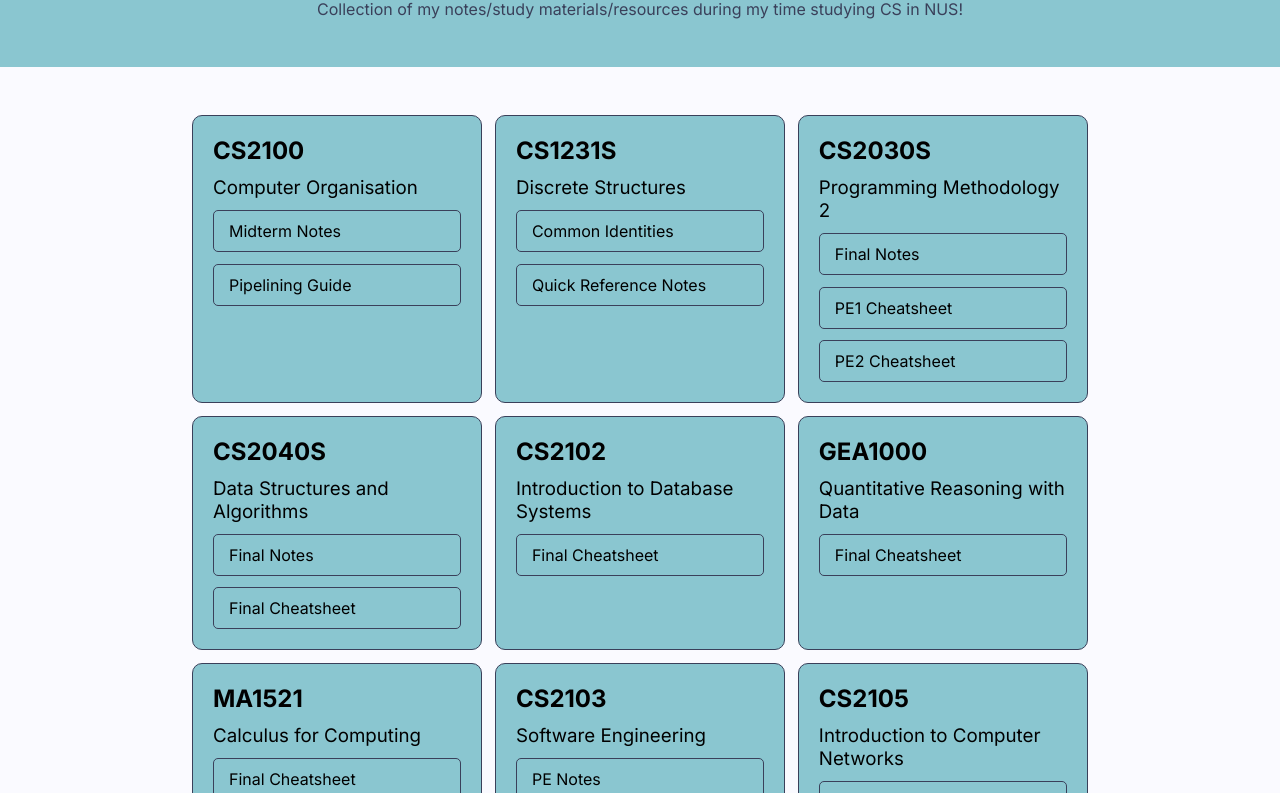
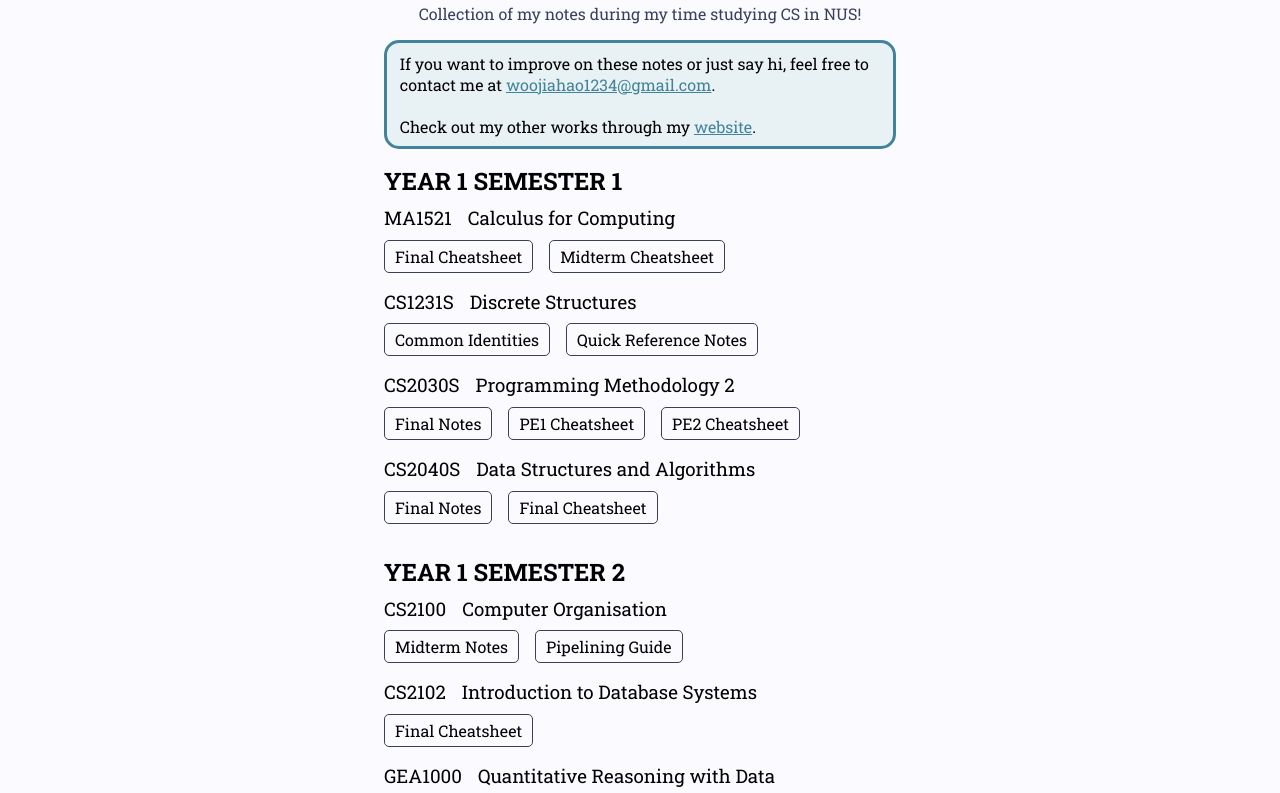
Before and after one commit to woojiahao/nus, a plain HTML site: page docs/index.html in a window 1280 px wide. Shown: the part 104-897 px from the top of the page. Drawn offline with Linux system fonts and the light colour scheme.

Commit message:
improve style

```diff
--- a/docs/index.html
+++ b/docs/index.html
@@ -19,24 +19,32 @@
 </head>
 
 <body>
+    <div class="container">
         <header>
             <h1 class="title">Jiahao's NUS Notes</h1>
-        <p class="subtitle">Collection of my notes/study materials/resources during my time studying CS in NUS!</p>
+            <p class="subtitle">Collection of my notes during my time studying CS in NUS!</p>
         </header>
 
-    <div class="container">
-        <div class="modules">
+        <div class="highlight">
+            <p>If you want to improve on these notes or just say hi, feel free to contact me
+                at <a href="mailto:woojiahao1234@gmail.com">woojiahao1234@gmail.com</a>.</p>
+            <br>
+            <p>Check out my other works through my <a href="https://woojiahao.com">website</a>.</p>
+        </div>
 
-        </div>
+        <div class="years">
+
         </div>
 
         <footer>
             <p>
-            This site is created with ❤️ using pure HTML, CSS, and Javascript by <a href="https://woojiahao.com">Woo Jia
+                This site is created with ❤️ using pure HTML, CSS, and Javascript by <a href="https://woojiahao.com">Woo
+                    Jia
                     Hao.</a>
             </p>
             <p>The Github repository behind this can be <a href="https://github.com/woojiahao/nus">found here!</a></p>
         </footer>
+    </div>
 </body>
 
 </html>
--- a/docs/script.js
+++ b/docs/script.js
@@ -1,9 +1,10 @@
 const collection = {
-    'cs2100': {
-        'name': 'Computer Organisation',
+    'Year 1 Semester 1': {
+        'ma1521': {
+            'name': 'Calculus for Computing',
             'resources': {
-            'midterms_notes.pdf': 'Midterm Notes',
-            'pipelining_notes.pdf': 'Pipelining Guide'
+                'finals_cheatsheet.pdf': 'Final Cheatsheet',
+                'midterms_cheatsheet.pdf': 'Midterm Cheatsheet',
             }
         },
         'cs1231s': {
@@ -28,6 +29,15 @@ const collection = {
                 'finals_cheatsheet.pdf': 'Final Cheatsheet',
             }
         },
+    },
+    'Year 1 Semester 2': {
+        'cs2100': {
+            'name': 'Computer Organisation',
+            'resources': {
+                'midterms_notes.pdf': 'Midterm Notes',
+                'pipelining_notes.pdf': 'Pipelining Guide'
+            }
+        },
         'cs2102': {
             'name': 'Introduction to Database Systems',
             'resources': {
@@ -40,11 +50,14 @@ const collection = {
                 'finals_cheatsheet.pdf': 'Final Cheatsheet',
             }
         },
-    'ma1521': {
-        'name': 'Calculus for Computing',
+    },
+    'Year 2 Semester 1': {
+        'cs2106': {
+            'name': 'Introduction to Operating Systems',
             'resources': {
-            'finals_cheatsheet.pdf': 'Final Cheatsheet',
-            'midterms_cheatsheet.pdf': 'Midterm Cheatsheet',
+                'midterm_cheatsheet.pdf': 'Midterm Cheatsheet',
+                'finals_notes.pdf': 'Finals Notes',
+                'concurrency_problems.pdf': 'Common Concurrency Problems'
             }
         },
         'cs2103': {
@@ -60,38 +73,50 @@ const collection = {
                 'tutorials_pyp_notes.pdf': 'Tutorial & PYP Notes'
             }
         },
-    'cs2106': {
-        'name': 'Introduction to Operating Systems',
-        'resources': {
-            'midterm_cheatsheet.pdf': 'Midterm Cheatsheet',
-            'finals_notes.pdf': 'Finals Notes',
-            'concurrency_problems.pdf': 'Common Concurrency Problems'
-        }
     }
 }
 
-const modulesContainer = document.querySelector('div.modules');
+const yearsContainer = document.querySelector('div.years');
 const generateResourceLink = (code, file) => `https://github.com/woojiahao/nus/blob/main/${code}/${file}`;
 
-for (const key in collection) {
+for (const year in collection) {
+    const modulesContainer = document.createElement('div');
+    modulesContainer.classList.add('modules');
+    const modulesHeader = document.createElement('h2');
+    modulesHeader.textContent = year.toUpperCase();
+    modulesContainer.append(modulesHeader);
+
+    for (const key in collection[year]) {
         const moduleDiv = document.createElement('div');
         moduleDiv.classList.add('module');
 
-    const titleHeader = document.createElement('h2');
+        const headerDiv = document.createElement('div');
+        headerDiv.classList.add('module-title');
+
+        const titleHeader = document.createElement('h3');
         const title = key.toUpperCase();
         titleHeader.textContent = title;
-    moduleDiv.appendChild(titleHeader);
+        headerDiv.appendChild(titleHeader);
 
         const nameSubHeader = document.createElement('h3');
-    nameSubHeader.textContent = collection[key]['name'];
-    moduleDiv.appendChild(nameSubHeader);
+        nameSubHeader.textContent = collection[year][key]['name'];
+        headerDiv.appendChild(nameSubHeader);
 
-    for (const resource in collection[key]['resources']) {
+        moduleDiv.appendChild(headerDiv);
+
+        const linkDiv = document.createElement('div');
+        linkDiv.classList.add('links');
+
+        for (const resource in collection[year][key]['resources']) {
             const resourceLink = document.createElement('a');
             resourceLink.href = generateResourceLink(key, resource);
-        resourceLink.textContent = collection[key]['resources'][resource];
-        moduleDiv.appendChild(resourceLink);
+            resourceLink.textContent = collection[year][key]['resources'][resource];
+            linkDiv.appendChild(resourceLink);
         }
 
+        moduleDiv.append(linkDiv);
         modulesContainer.appendChild(moduleDiv);
     }
+
+    yearsContainer.appendChild(modulesContainer);
+}
--- a/docs/styles.css
+++ b/docs/styles.css
@@ -1,4 +1,4 @@
-@import url('https://fonts.googleapis.com/css2?family=Inter:wght@400;700&display=swap');
+@import url('https://fonts.googleapis.com/css2?family=Roboto+Slab:wght@400;700&display=swap');
 
 * {
     margin: 0;
@@ -6,31 +6,41 @@
 }
 
 body {
-    font-family: 'Inter', sans-serif;
+    font-family: 'Roboto Slab', sans-serif;
     font-size: 16px;
     background-color: #FAFAFF;
 }
 
 .container {
-    width: 70%;
+    width: 40%;
     margin: 3rem auto;
+}
+
+.highlight {
+    border: 3px solid #41849a;
+    padding: 0.6em 0.8em;
+    border-radius: 15px;
+    background-color: #e8f1f4;
+    margin-bottom: 1rem;
+}
+
+a {
+    color: #41849a;
+}
+
+footer {
+    text-align: center;
+    /* padding: 3rem; */
+    margin-top: 3rem;
+    /* background-color: #8AC6D0; */
+}
+
+footer p:not(:last-child) {
+    margin-bottom: 1rem;
 }
 
 header {
     text-align: center;
-    margin-bottom: 1rem;
-    padding: 3rem;
-    background-color: #8AC6D0;
-}
-
-footer {
-    text-align: center;
-    padding: 3rem;
-    background-color: #8AC6D0;
-}
-
-footer p:not(:last-child) {
-    margin-bottom: 1rem;
 }
 
 header .title {
@@ -39,35 +49,23 @@ header .title {
 
 header .subtitle {
     color: #3A405A;
+    margin-bottom: 1rem;
 }
 
-input {
+.modules:not(:last-child) {
     margin-bottom: 2rem;
-    width: 100%;
-    padding: 10px 20px;
-    box-sizing: border-box;
-    border-radius: 10px;
-    border-style: none;
-    border: 1px solid #3A405A;
-    font-family: 'Josefin Sans', sans-serif;
-    font-size: 16px;
 }
 
-.modules {
-    display: grid;
-    grid-template-columns: 1fr 1fr 1fr;
-    gap: 0.8rem;
+.modules>h2 {
+    margin-bottom: 0.5rem;
 }
 
 .module {
-    display: inline-flex;
-    flex-direction: column;
-    border: #3A405A 1px solid;
-    padding: 20px;
-    border-radius: 10px;
-    background-color: #8AC6D0;
     color: black;
-    row-gap: 0.7rem;
+}
+
+.module:not(:last-child) {
+    margin-bottom: 1rem;
 }
 
 .module h3 {
@@ -75,9 +73,23 @@ input {
     font-weight: normal;
 }
 
+.module .module-title {
+    display: flex;
+    flex-direction: row;
+    align-items: center;
+    gap: 1rem;
+    margin-bottom: 0.6rem;
+}
+
+.links {
+    display: flex;
+    gap: 1rem;
+    flex-wrap: wrap;
+}
+
 .module a {
     display: inline-block;
-    padding: 10px 15px;
+    padding: 5px 10px;
     border: #3A405A 1px solid;
     text-decoration: none;
     color: black;
@@ -91,7 +103,7 @@ input {
 
 @media only screen and (max-width: 1080px) {
     .container {
-        width: 80%;
+        width: 60%;
     }
 
     .modules {
@@ -100,6 +112,10 @@ input {
 }
 
 @media only screen and (max-width: 768px) {
+    body {
+        font-size: 14px;
+    }
+
     .container {
         width: 90%;
     }
```
Lines whose indentation alone changed are shown as unchanged.
